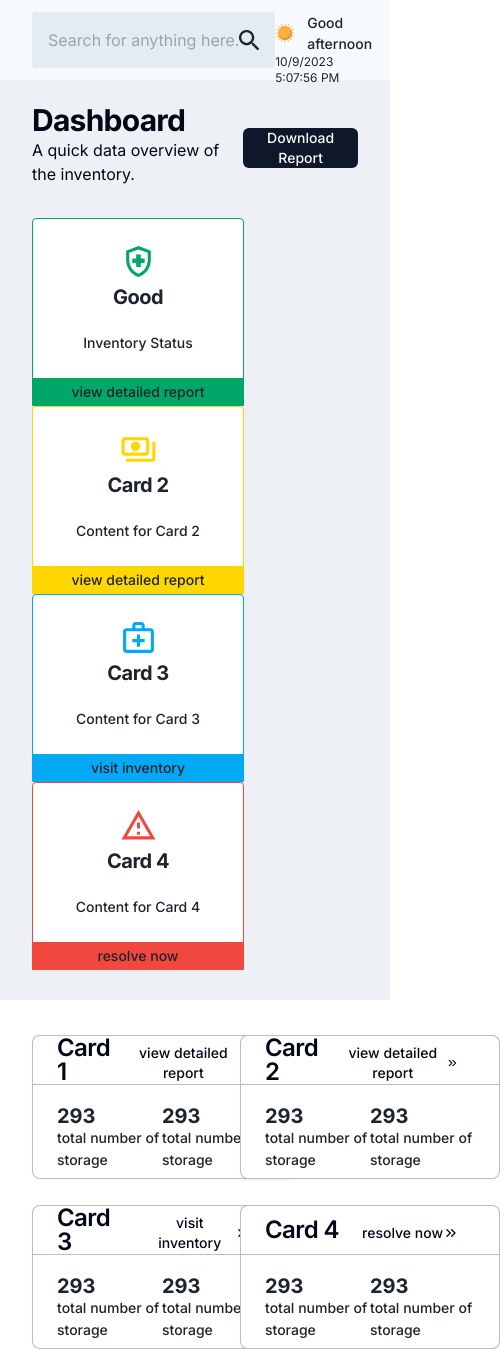
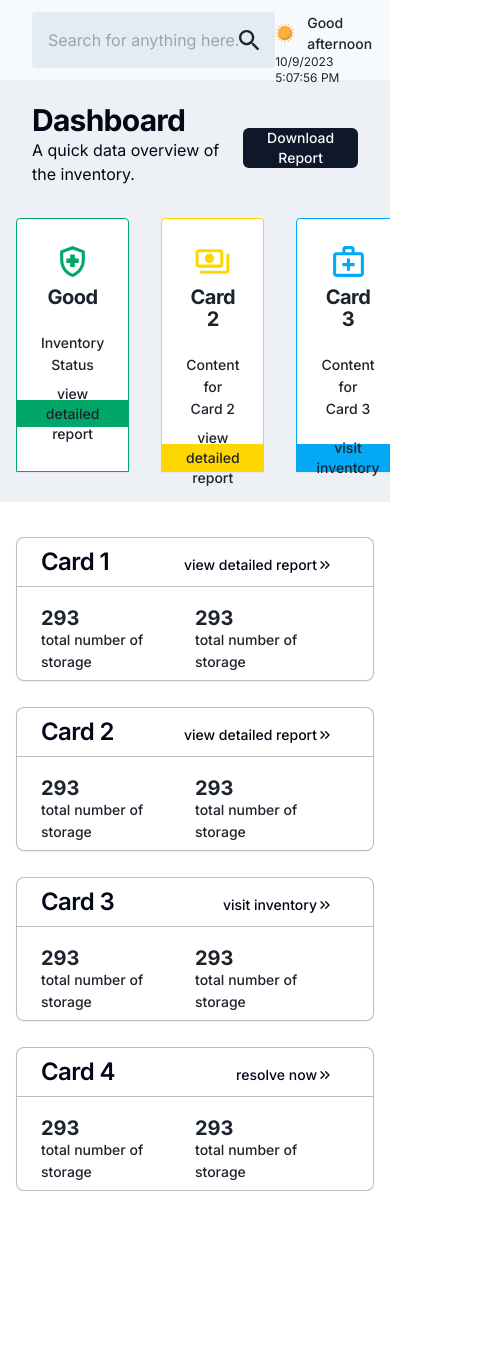
Before and after one commit to valentina-buoro/health-management-system, a Next.js app: page / in a window 390 px wide. Shown: the whole page, 500 px wide, since content can reach past the window. After the commit the page ends 1191 px from the top, so only its background shows below. Built offline with nearby package versions, Linux system fonts and the light colour scheme.

Commit message:
fix: adjusting mobile responsiveness

```diff
--- a/app/(group)/(dashboard)/page.tsx
+++ b/app/(group)/(dashboard)/page.tsx
@@ -86,13 +86,13 @@ const CardRow: React.FC = () => {
         </div>
         </div>
 
-        <section className="flex flex-wrap justify-between bg-[#EDF1F5] pb-[30px]">
+        <section className="flex justify-between bg-[#EDF1F5] pb-[30px] overflow-x-scroll">
           {cards.map((card, index) => (
             <SmallCard key={card.id} card={card} />
           ))}
         </section>
         <section className="flex-1 flex-wrap  pt-[35px] ">
-          <div  className="grid grid-cols-2 gap-[26px] ">
+          <div  className="grid grid-cols-1 md:grid-cols-2 gap-[26px] ">
           {cards2.map((card) => (
             <LongCard key = {card.id} card = {card}/>
           ))}
--- a/app/(group)/_components/cards/smallCard.tsx
+++ b/app/(group)/_components/cards/smallCard.tsx
@@ -30,7 +30,7 @@ const SmallCard = ({
 
   return (
 
-        <Card key={card.id} className= {`w-[212px] rounded-t-[4px] rounded-b-none text-[#1D242E] ${card.borderColor} `}>
+        <Card key={card.id} className= {`w-[125px] md:w-[212px]  rounded-t-[4px] rounded-b-none text-[#1D242E] ${card.borderColor} `}>
               <CardHeader className="items-center">
                 <Image src={card.icon} alt="hii"  />
                 <CardTitle className=' text-[20px] text-center leading-[22px] font-bold '>{card.title}</CardTitle>
--- a/components/ui/card.tsx
+++ b/components/ui/card.tsx
@@ -9,7 +9,7 @@ const Card = React.forwardRef<
   <div
     ref={ref}
     className={cn(
-      "rounded-lg border bg-card text-card-foreground shadow-sm mx-8",
+      "rounded-lg border bg-card text-card-foreground shadow-sm  mx-4 md:mx-8",
       className
     )}
     {...props}
```
